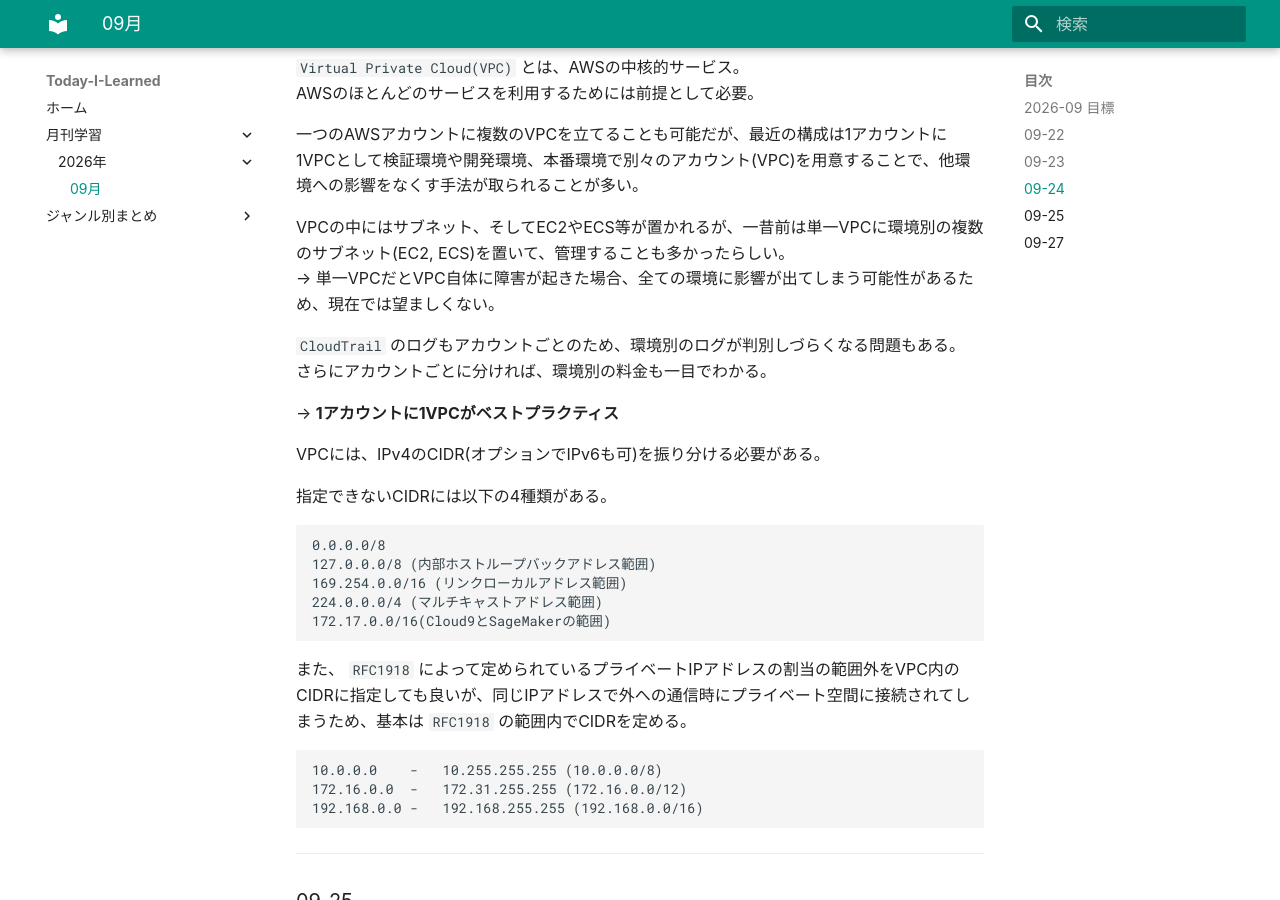
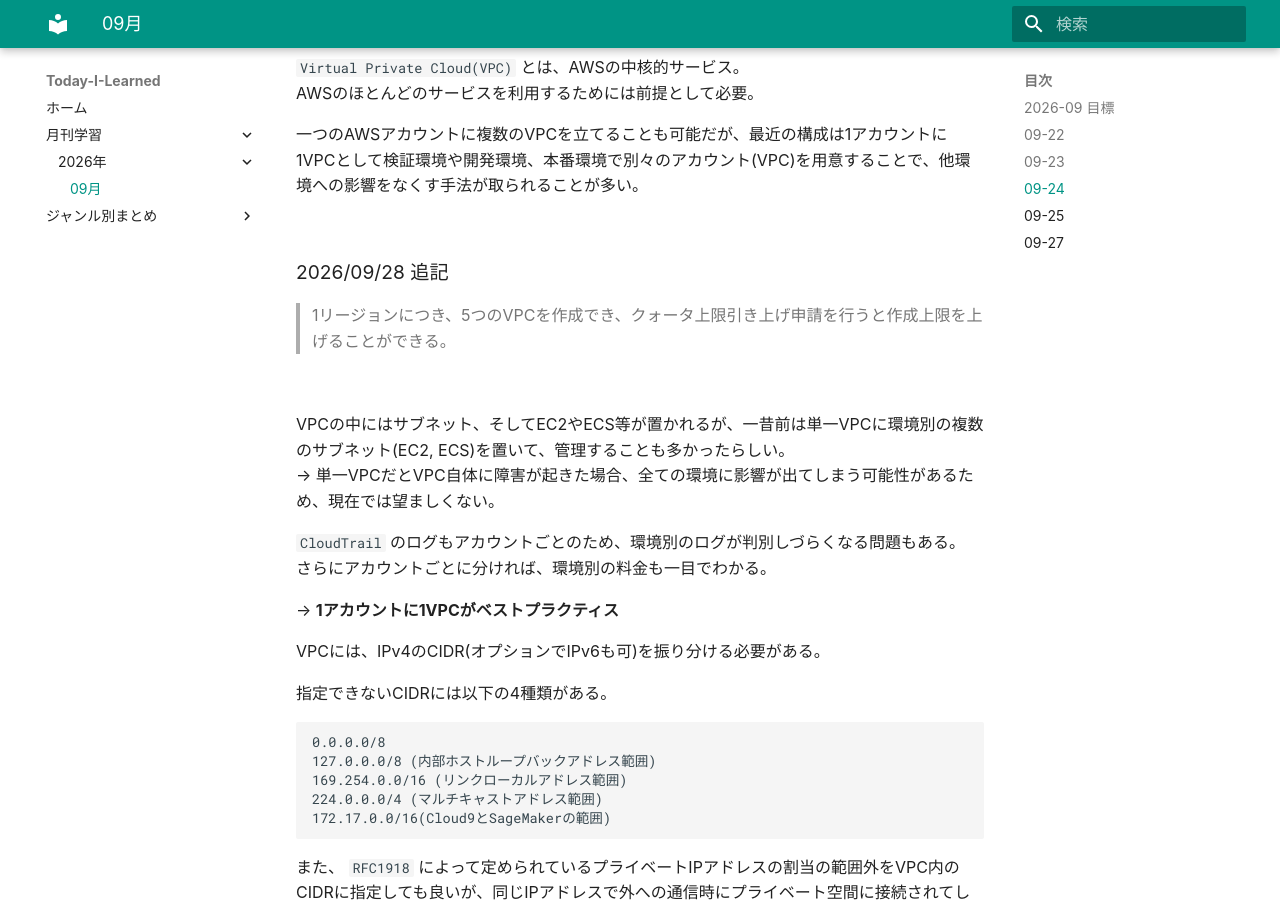
Before and after one commit to wararabesashimi/today-i-learned, an MkDocs documentation site: the page built from docs/2026-09.md, in a window 1280 px wide and 900 px high, scrolled down 1886 px. Built offline with MkDocs 1.6.1 and Material for MkDocs 9.7.7, drawn with Linux system fonts in a browser that asks for light colours; some web fonts are replaced.

Commit message:
[docs]VPCの作成上限について追記する

```diff
--- a/docs/2026-09.md
+++ b/docs/2026-09.md
@@ -68,6 +68,13 @@
 AWSのほとんどのサービスを利用するためには前提として必要。
 
 一つのAWSアカウントに複数のVPCを立てることも可能だが、最近の構成は1アカウントに1VPCとして検証環境や開発環境、本番環境で別々のアカウント(VPC)を用意することで、他環境への影響をなくす手法が取られることが多い。
+
+<br>
+
+<span style="font-size: 120%">2026/09/28 追記</span>
+> 1リージョンにつき、5つのVPCを作成でき、クォータ上限引き上げ申請を行うと作成上限を上げることができる。
+
+<br>
 
 VPCの中にはサブネット、そしてEC2やECS等が置かれるが、一昔前は単一VPCに環境別の複数のサブネット(EC2, ECS)を置いて、管理することも多かったらしい。<br>
 → 単一VPCだとVPC自体に障害が起きた場合、全ての環境に影響が出てしまう可能性があるため、現在では望ましくない。
```
